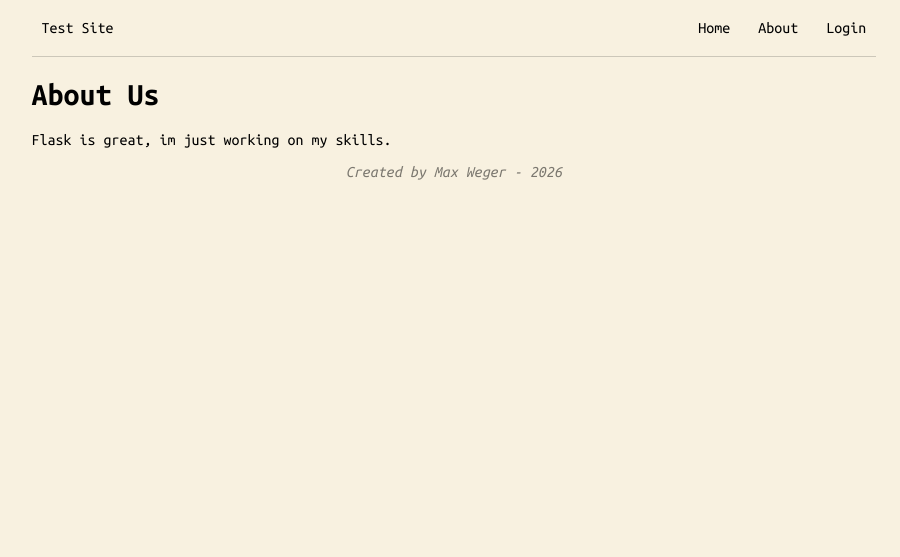
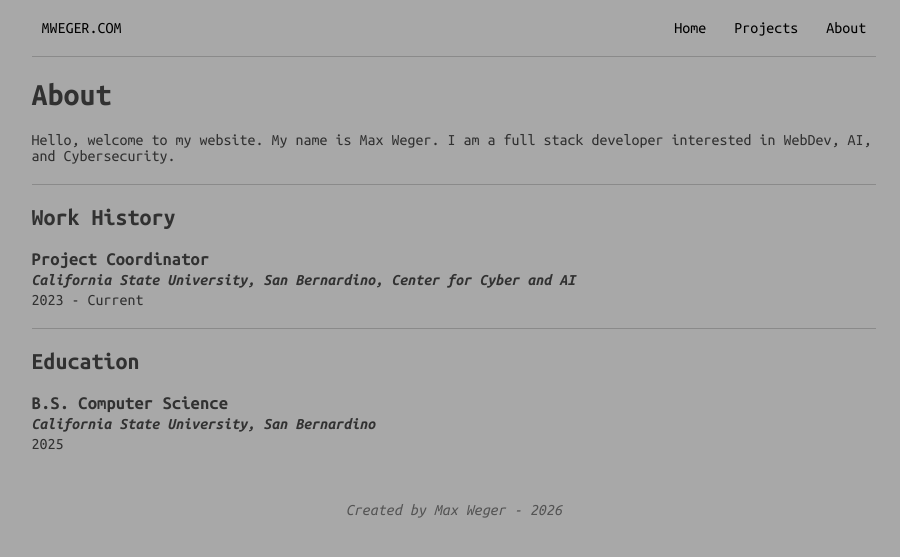
Before and after one commit to mweger87/mweger.com, a Flask app: page /about in a window 1280 px wide. Shown: the top 557 px of the page, without its empty margins (186-1086 px from the left). Run offline with Flask 3, Linux system fonts and the light colour scheme; some libraries are stand-ins or nearby versions.

Commit message:
First deployment of the website

```diff
--- a/app.py
+++ b/app.py
@@ -2,71 +2,127 @@ from flask import Flask
 from flask import render_template
 from flask import url_for
 from flask import session, redirect, request, jsonify
-from flask_sqlalchemy import SQLAlchemy
 from werkzeug.security import generate_password_hash, check_password_hash
 import os
 from dotenv import load_dotenv
+from flask_mysqldb import MySQL
+import MySQLdb.cursors
+import re
 
 load_dotenv()
 
 app = Flask(__name__)
-app.secret_key = "really-random"
-app.config["SQLALCHEMY_DATABASE_URI"] = "DATABASE_URL"
-db = SQLAlchemy(app)
+app.secret_key = os.environ['SECRET_KEY']
 
 
-class User(db.Model):
-    id = db.Column(db.Integer, primary_key=True)
-    username = db.Column(db.String(80), unique=True, nullable=False)
-    password_hash = db.Column(db.String(200), nullable=False)
+app.config['MYSQL_HOST'] = os.environ['MYSQL_HOST']
+app.config['MYSQL_USER'] = os.environ['MYSQL_USER']
+app.config['MYSQL_PASSWORD'] = os.environ['MYSQL_PASSWORD']
+app.config['MYSQL_DB'] = os.environ['MYSQL_DB']
 
-with app.app_context():
-    db.create_all()
-
+mysql = MySQL(app)
 
 
 @app.route("/")
 @app.route("/home")
-def home(name=None):
-    return render_template('index.html', user=session.get("user"))
-
+def home():
+    return render_template('index.html', user=session.get("username"))
 
 @app.route("/about")
 def about():
     return render_template('about.html')
 
-@app.route("/login", methods=["GET", "POST"])
+@app.route("/projects")
+def projects():
+    return render_template('projects.html')
+
+@app.route("/login", methods=['GET', 'POST'])
 def login():
-    if request.method == "POST":
+    if request.method == 'POST':
         data = request.get_json()
-        username = data["username"]
-        password = data["password"]
-        user = User.query.filter_by(username=username).first()
-        if user and check_password_hash(user.password_hash, password):
-            session["user"] = username
+        username = data.get('username')
+        password = data.get('password')
+        cursor = mysql.connection.cursor(MySQLdb.cursors.DictCursor)
+        cursor.execute(
+            'SELECT * FROM Users where username = %s', (username, )
+        )
+        account = cursor.fetchone()
+        if account and check_password_hash(account['password'], password):
+            session['loggedin'] = True
+            session['id'] = account['id']
+            session['username'] = account['username']
+            msg = 'Log in success'
             return jsonify({"success": True})
         else:
-            return jsonify({"success": False})
+            msg = 'Log in failed'
+            return jsonify({"error": "Log in failed"}), 401
     return render_template('login.html')
 
-@app.route("/login/register", methods=["GET", "POST"])
+@app.route("/register", methods=["GET", "POST"])
 def register():
-    if request.method == "POST":
+    msg = ''
+
+    if request.method == 'POST':
         data = request.get_json()
-        username = data["username"]
-        password = data["password"]
+        username = data.get('username')
+        password = data.get('password')
+        email = data.get('email')
 
-        if User.query.filter_by(username=username).first():
-            return jsonify({"error": "username already taken"}), 400
+        hashed_password = generate_password_hash(password)
 
-        password_hash = generate_password_hash(password)
-        new_user = User(username=username, password_hash=password_hash)
-        db.session.add(new_user)
-        db.session.commit()
-        return jsonify({"success": True})
-    return render_template('register.html')
+        cursor = mysql.connection.cursor(MySQLdb.cursors.DictCursor)
 
-@app.route("/logout/api")
+        cursor.execute(
+            'SELECT * FROM Users WHERE username = %s',
+            (username,)
+        )
+        account_username = cursor.fetchone()
+
+        cursor.execute(
+            'SELECT * FROM Users WHERE email = %s',
+            (email, )
+        )
+        account_email = cursor.fetchone()
+
+        if account_username:
+            msg = 'Username already exists'
+        elif account_email:
+            msg = 'Email already used'
+        elif not re.match(
+                r'[^@]+@[^@]+\.[^@]+',
+                email):
+            msg = 'Inavlid email'
+        elif not re.match(
+                r'[A-Za-z0-9]+',
+                username):
+            msg = 'Username must contain only letters and numbers'
+
+        else:
+            cursor.execute(
+                '''INSERT INTO Users (username, email, password, role)
+                VALUES ( %s, %s, %s, %s)''',
+                (
+                    username,
+                    email,
+                    hashed_password,
+                    'user'
+                )
+            )
+
+            mysql.connection.commit()
+            msg = 'Regsiter success'
+
+    elif request.method == 'POST':
+        msg = 'Fill out the form'
+
+    return render_template(
+        'register.html',
+        msg=msg
+    )
+
+@app.route("/logout")
 def logout():
-    session.pop("user", None)
+    session.pop('loggedin', None)
+    session.pop('id', None)
+    session.pop('username', None)
     return redirect(url_for("home"))
--- a/requirements.txt
+++ b/requirements.txt
@@ -1,2 +1,7 @@
 pymysql
 python-dotenv
+flask
+flask_mysqldb
+mysqlclient
+werkzeug
+guicorn
--- /dev/null
+++ b/static/css/about.css
@@ -0,0 +1,9 @@
+
+
+.education-row h3, p {
+    margin: 4px 0px;
+}
+
+.work-row h3, p {
+    margin: 4px 0px;
+}
--- /dev/null
+++ b/static/css/footer.css
@@ -0,0 +1,8 @@
+.footer {
+    margin-top: 50px;
+    text-align: center;
+}
+.footer p {
+    font-style: italic;
+    color: rgba(0, 0, 0, 0.5);
+}
--- /dev/null
+++ b/static/css/header.css
@@ -0,0 +1,24 @@
+
+.header {
+    margin: auto;
+    display: flex;
+    border-bottom: 1px solid rgba(0, 0, 0, 0.178);
+}
+
+.header a
+{
+    margin: 20px 10px;
+    display: inline-block;
+    text-decoration: none;
+    color: black;
+}
+
+
+.header-right-column {
+    min-width: 80%;
+    text-align: right;
+}
+
+.header-left-column {
+    min-width: 20%;
+}
--- /dev/null
+++ b/static/css/login.css
@@ -0,0 +1,3 @@
+.login-form-row {
+    padding: 10px 0px;
+}
--- a/static/css/style.css
+++ b/static/css/style.css
@@ -3,50 +3,15 @@
 body {
     width: 66vw;
     margin: auto;
-    background-color: #f8f1e0;
+    background-color: #a8a8a8;
+    color: #313131;
       font-family: "Ubuntu Mono", monospace;
 }
 
-.header {
-    margin: auto;
-    width: 66vw;
-    display: flex;
-    border-bottom: 1px solid rgba(0, 0, 0, 0.178);
-}
-
-.header a
-{
-    margin: 20px 10px;
-    display: inline-block;
-    text-decoration: none;
-    color: black;
-}
-
-
-.right-column {
-    width: 80%;
-    text-align: right;
-}
-
-.left-column {
-    width: 20%;
-}
 
 .divider {
-    margin: auto;
+    margin: 20px auto;
     width: 66vw;
     border-bottom: 1px solid rgba(0, 0, 0, 0.178);
 
 }
-
-.footer {
-    text-align: center;
-}
-.footer p {
-    font-style: italic;
-    color: rgba(0, 0, 0, 0.5);
-}
-
-.login-form-row {
-    padding: 10px 0px;
-}
--- a/templates/about.html
+++ b/templates/about.html
@@ -3,13 +3,40 @@
 <head>
     <title>About Us</title>
     <link rel="stylesheet" href="{{ url_for('static', filename='css/style.css') }}">
+    <link rel="stylesheet" href="{{ url_for('static', filename='css/about.css') }}">
 </head>
+<body>
+
 
     {% include 'header.html' %}
 
-    <h1>About Us</h1>
-    <p>Flask is great, im just working on my skills.</p>
+    <h1>About</h1>
+    <p>Hello, welcome to my website. My name is Max Weger. I am a full stack
+        developer interested in WebDev, AI, and Cybersecurity.<p>
+
+    <div class="divider"></div>
+
+    <h2>Work History</h2>
+    <div class="work-row">
+        <h3>Project Coordinator</h3>
+        <p style="font-weight: bold; font-style: italic">California State University, San Bernardino, Center for Cyber and AI</p>
+        <p>2023 - Current</p>
+    </div>
+
+    <div class="divider"></div>
+
+    <h2>Education</h2>
+
+    <div class="education-row">
+        <h3>B.S. Computer Science</h3>
+        <p style="font-weight: bold; font-style: italic">California State University, San Bernardino</p>
+        <p>2025</p>
+    </div>
+
+
+
 
     {% include 'footer.html' %}
 
+</body>
 </html>
--- a/templates/footer.html
+++ b/templates/footer.html
@@ -1,3 +1,6 @@
+<link rel="stylesheet" href="{{ url_for('static', filename='css/footer.css') }}">
+
+
 <div class="footer">
-        <p>Created by Max Weger - 2026</p>
-    </div>
+    <p>Created by Max Weger - 2026</p>
+</div>
--- a/templates/header.html
+++ b/templates/header.html
@@ -1,15 +1,14 @@
-
+<link rel="stylesheet" href=" {{ url_for('static', filename='css/header.css') }}">
     <div class="header">
-        <div class="left-column">
-                <a href='/home'>Test Site</a>
+        <div class="header-left-column">
+                <a href='/home'>MWEGER.COM</a>
         </div>
-        <div class="right-column">
-                <a href='/home' class="active">Home</a>
+        <div class="header-right-column">
+                <a href='/home'>Home</a>
+                <a href="/projects">Projects</a>
                 <a href='/about'>About</a>
-                {% if session.user %}
-                <a href='/logout/api'>Logout</a>
-                {% else %}
-                <a href='/login'>Login</a>
+                {% if user %}
+                <a href='/logout'>Logout</a>
                 {% endif %}
         </div>
     </div>
```
Also changed, not shown: static/css/index.css (added, +55 -0 lines), templates/index.html (+16 -8 lines), templates/login.html (+10 -3 lines), templates/projects.html (added, +24 -0 lines), templates/register.html (+7 -2 lines), instance/users.db (deleted).
